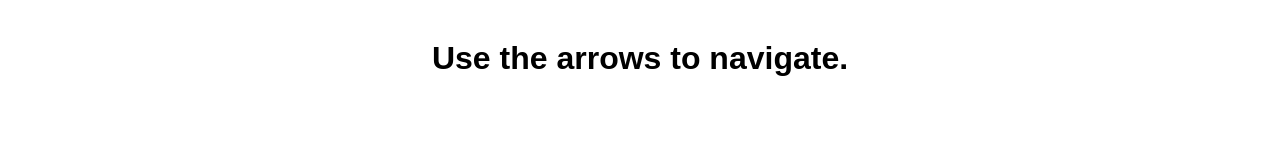
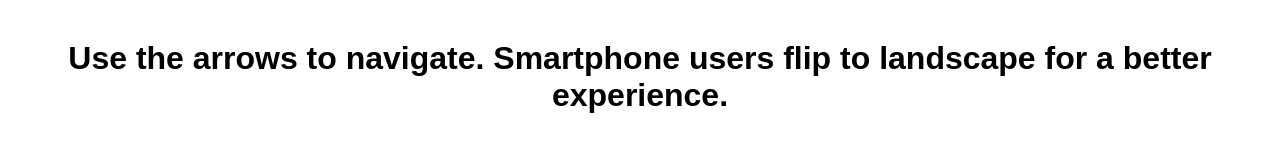
Before and after one commit to MusicqueYD/MusicqueYD.github.io, a plain HTML site: page index.html in a window 1280 px wide. Drawn offline with Linux system fonts and the light colour scheme.

Commit message:
Update index.html

```diff
--- a/index.html
+++ b/index.html
@@ -171,7 +171,7 @@ width: 2.7em;
 
 </b>
 </b>
-<center><h1 class="paddingtext"><font face="Arial">Use the arrows to navigate.</h1></center>
+<center><h1 class="paddingtext"><font face="Arial">Use the arrows to navigate. Smartphone users flip to landscape for a better experience.</h1></center>
 <div class="logo-backs"></div>
 
 <audio id="audio" src=""></audio>
```
